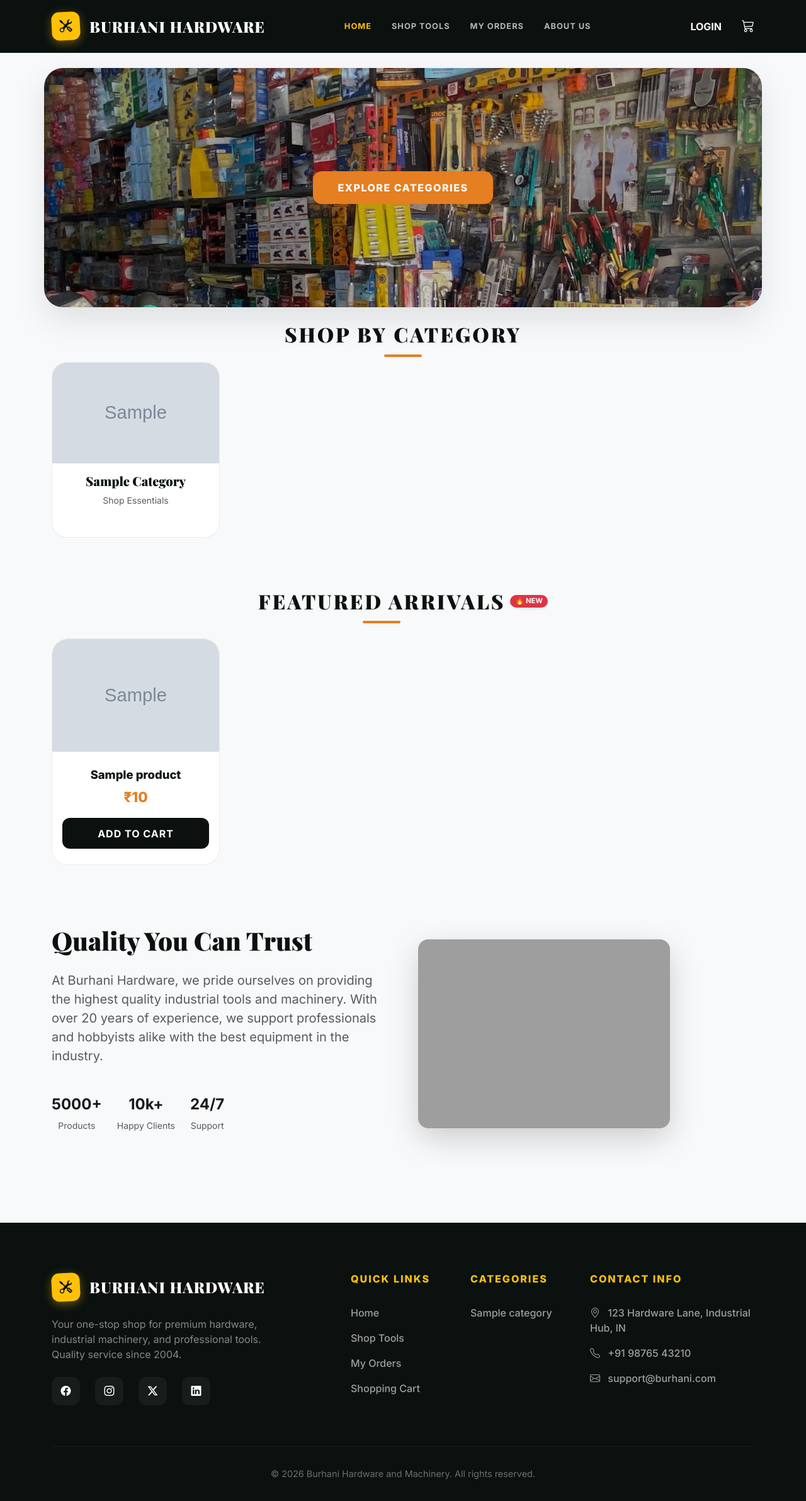
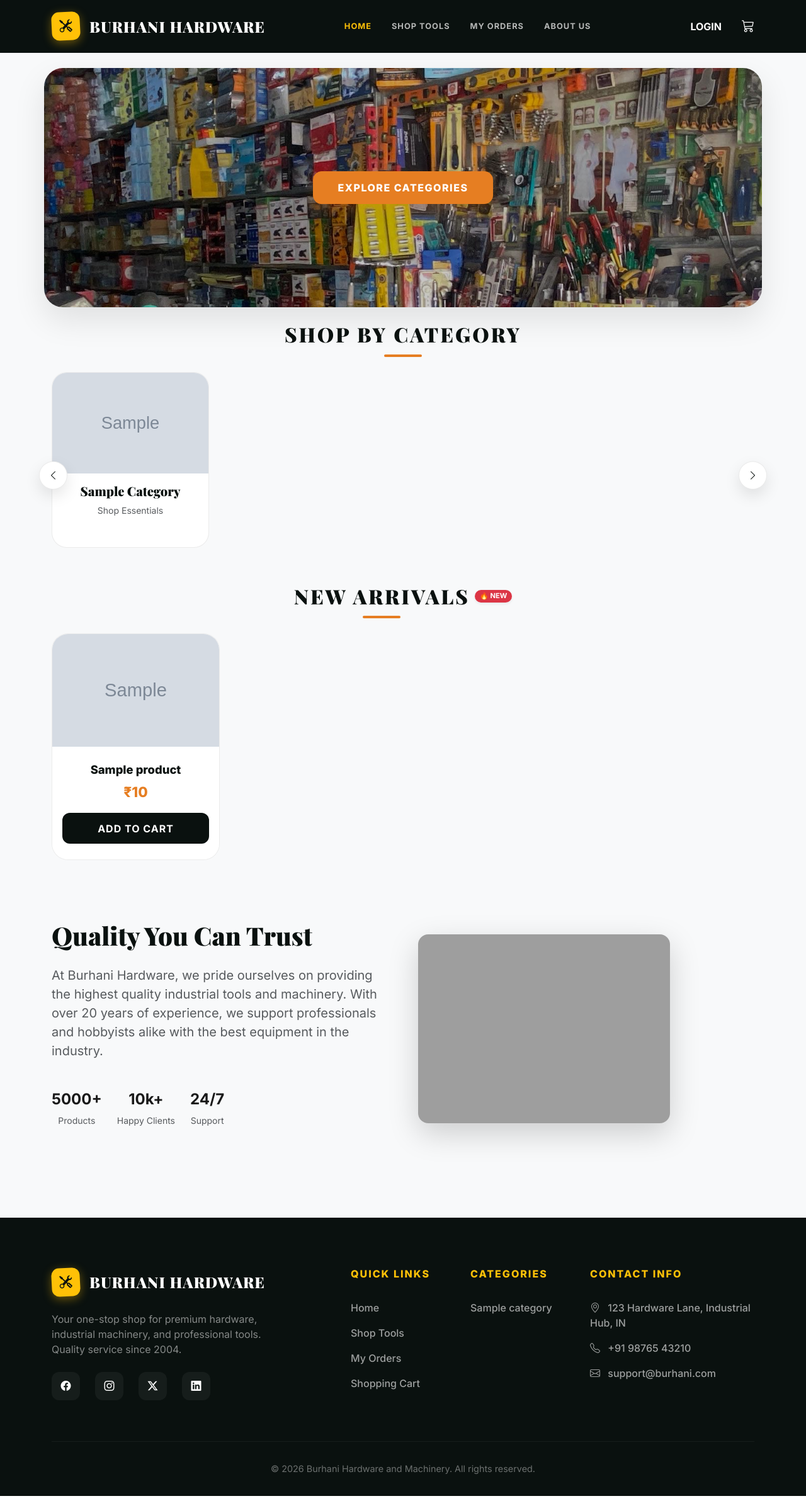
Before and after one commit to mustansir-mota-ghar-wala/BURHANI-Hardware-Machinery, a Django app: page / in a window 1280 px wide. Shown: the whole page at 63% size. Run offline with Django 5.2, Linux system fonts and the light colour scheme; tables that the repository leaves empty hold one stand-in row (values such as "Sample post"); grey boxes marked "Sample" are stand-in pictures; grey boxes are pictures that could not be loaded.

Commit message:
refined UI

```diff
--- a/BURHANI/BurhaniApp/templates/home.html
+++ b/BURHANI/BurhaniApp/templates/home.html
@@ -605,9 +605,36 @@
     {% endif %}
     <div class="container pb-2" id="categories">
         <h2 class="section-title">Shop By Category</h2>
-        <div class="row g-3">
+
+        <!-- Desktop Slider -->
+        <div class="d-none d-md-block slider-nav-container">
+            <button class="slider-btn btn-prev" id="catPrev"><i class="bi bi-chevron-left"></i></button>
+            <button class="slider-btn btn-next" id="catNext"><i class="bi bi-chevron-right"></i></button>
+            <div class="cat-slider-container" id="catSlider">
+                {% for category in categories %}
+                <div class="cat-slide-item">
+                    <a href="{% url 'product' category.id %}" style="text-decoration: none; color: inherit;">
+                        <div class="cat-card">
+                            <div class="cat-img">
+                                {% if category.image %}
+                                <img src="{{ category.image.url }}" alt="{{ category.name }}">
+                                {% else %}
+                                <img src="{% static 'images/cat_hardware.png' %}" alt="Hardware">
+                                {% endif %}
+                            </div>
+                            <h3 class="mt-3 fs-5" style="text-transform: capitalize;">{{ category.name }}</h3>
+                            <p class="small text-muted d-none d-md-block">Shop Essentials</p>
+                        </div>
+                    </a>
+                </div>
+                {% endfor %}
+            </div>
+        </div>
+
+        <!-- Mobile Grid (Current) -->
+        <div class="row g-3 d-flex d-md-none">
             {% for category in categories %}
-            <div class="col-6 col-md-3">
+            <div class="col-6">
                 <a href="{% url 'product' category.id %}" style="text-decoration: none; color: inherit;">
                     <div class="cat-card">
                         <div class="cat-img">
@@ -625,12 +652,12 @@
             {% endfor %}
         </div>
     </div>
-    <div class="container pb-4 pb-md-5 mt-4 pt-2 border-top border-2 border-light">
+    <div class="container pb-4 pb-md-5 mt-1 pt-1 border-top border-2 border-light">
         {% if query %}
         <h2 class="section-title">Products Found ({{ products|length }})</h2>
         {% else %}
-        <div class="d-flex justify-content-center align-items-center gap-2" style="margin: 2.5rem 0 1.5rem;">
-            <h2 class="section-title m-0" style="margin: 0 !important;">Featured Arrivals</h2>
+        <div class="d-flex justify-content-center align-items-center gap-2 flex-nowrap" style="margin: 0.5rem 0 1.5rem;">
+            <h2 class="section-title m-0 text-nowrap" style="margin: 0 !important; font-size: clamp(1.2rem, 5vw, 2rem);">New Arrivals</h2>
             <span class="badge bg-danger rounded-pill shadow-sm px-2 py-1" style="font-size: 0.7rem; transform: translateY(-8px);">🔥 NEW</span>
         </div>
         {% endif %}
@@ -776,6 +803,25 @@
                 bsAlert.close();
             });
         }, 5000);
+
+        // Category Slider Logic
+        document.addEventListener('DOMContentLoaded', function() {
+            const slider = document.getElementById('catSlider');
+            const btnPrev = document.getElementById('catPrev');
+            const btnNext = document.getElementById('catNext');
+
+            if (slider && btnPrev && btnNext) {
+                const scrollAmount = 300; // Adjust based on item width
+
+                btnPrev.addEventListener('click', () => {
+                    slider.scrollBy({ left: -scrollAmount, behavior: 'smooth' });
+                });
+
+                btnNext.addEventListener('click', () => {
+                    slider.scrollBy({ left: scrollAmount, behavior: 'smooth' });
+                });
+            }
+        });
     </script>
 </body>
 
```
